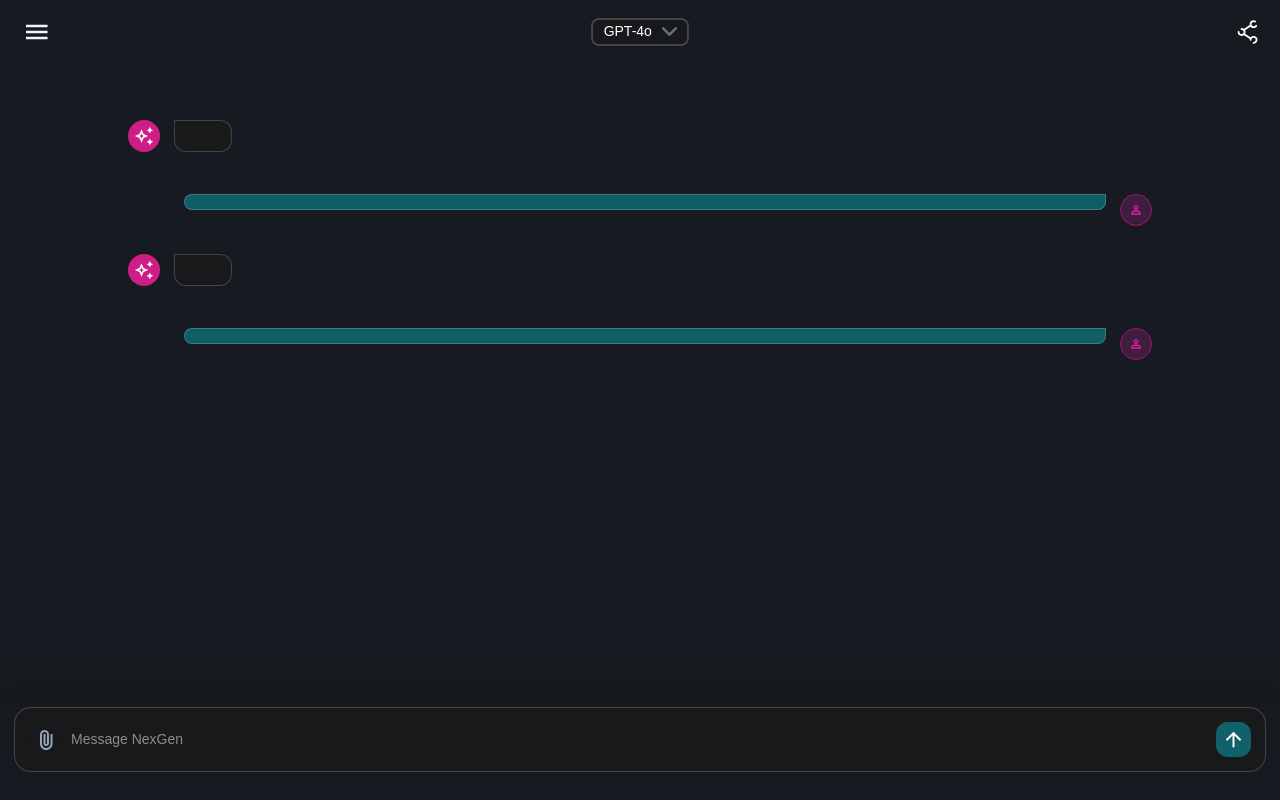
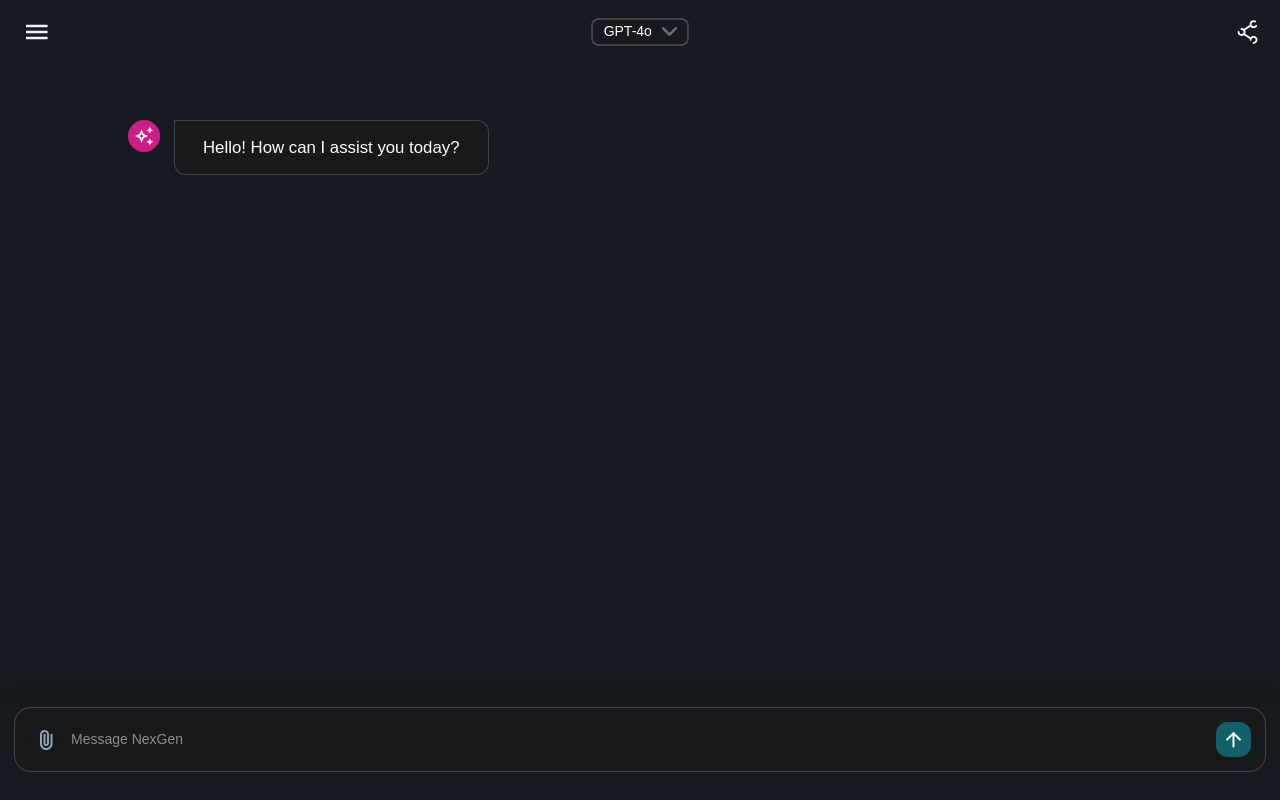
Before and after one commit to cosminbrn/AI-Interface, a React (Vite) app in the folder frontend/: page / in a window 1280 px wide. Built offline with nearby package versions, Linux system fonts and the light colour scheme; a web font is replaced by a local one.

Commit message:
Add react state storage for the messages

```diff
--- a/frontend/src/features/page/Page.tsx
+++ b/frontend/src/features/page/Page.tsx
@@ -5,15 +5,41 @@ import Input from "../../layouts/Input/Input";
 import Sidebar from "../../layouts/sidebar/Sidebar";
 import { useState } from "react";
 
+export interface Message {
+    id: string;
+    text: string;
+    sender: 'user' | 'ai';
+    timestamp: Date;
+}
+
 export default function Page() {
     const [isSidebarOpen, setIsSidebarOpen] = useState(false);
+
+    const [messages, setMessages] = useState<Message[]>([
+        {
+            id: '1',
+            text: 'Hello! How can I assist you today?',
+            sender: 'ai',
+            timestamp: new Date(),
+        }
+    ]);
+
+    const handleSendMessage = (text: string) => {
+        const newMessage: Message = {
+            id: Date.now().toString(),
+            text: text,
+            sender: 'user',
+            timestamp: new Date(),
+        }
+        setMessages([...messages, newMessage]);
+    };
 
     return (
         <div className={styles.page}>
             <Sidebar isOpen={isSidebarOpen} onClose={() => setIsSidebarOpen(false)} />
             <Header onMenuClick={() => setIsSidebarOpen(true)} />
-            <Chat />
-            <Input />
+            <Chat messages={messages} />
+            <Input onSendMessage={handleSendMessage}/>
         </div>
     )
 }
--- a/frontend/src/layouts/Input/Input.tsx
+++ b/frontend/src/layouts/Input/Input.tsx
@@ -1,8 +1,30 @@
 import styles from './Input.module.scss';
 import paperclip from '../../assets/icons/paperclipIcon.svg';
 import Send from '../../assets/icons/sendIcon.svg';
+import { useState } from 'react';
 
-export default function Input() {
+interface InputProps {
+    onSendMessage: (text: string) => void;
+}
+
+export default function Input({ onSendMessage }: InputProps) {
+
+    const [inputValue, setInputValue] = useState('');
+
+    const handleSend = () => {
+        if (inputValue.trim() === '') return;
+
+        onSendMessage(inputValue);
+        setInputValue('');
+    };
+
+    const handleKeyDown = (e: React.KeyboardEvent<HTMLTextAreaElement>) => {
+        if (e.key === 'Enter' && !e.shiftKey) {
+            e.preventDefault();
+            handleSend();
+        }
+    };
+
     return (
         <div className={styles.backgroundContainer}>
             <div className={styles.inputContainer}>
@@ -12,6 +34,9 @@ export default function Input() {
                 <textarea
                     className={styles.textarea}
                     placeholder="Message NexGen"
+                    value={inputValue}
+                    onChange={(e) => setInputValue(e.target.value)}
+                    onKeyDown={handleKeyDown}
                 />
                 <div className={styles.send}>
                     <img src={Send} alt="send icon" />
--- a/frontend/src/layouts/chat/Chat.tsx
+++ b/frontend/src/layouts/chat/Chat.tsx
@@ -1,14 +1,22 @@
 import styles from './Chat.module.scss';
 import ModelMessageContainer from '../../components/modelMessageContainer/ModelMessageContainer';
 import UserMessageContainer from '../../components/userMessageContainer/UserMessageContainer';
+import type { Message } from '../../features/page/Page';
 
-export default function Chat() {
+interface ChatProps {
+    messages: Message[];
+}
+
+export default function Chat({ messages }: ChatProps) {
     return (
         <div className={styles.chat}>
-            <ModelMessageContainer />
-            <UserMessageContainer />
-            <ModelMessageContainer />
-            <UserMessageContainer />
+            {messages.map((message) => {
+                if (message.sender === 'user') {
+                    return <UserMessageContainer key={message.id} text={message.text} />;
+                } else {
+                    return <ModelMessageContainer key={message.id} text={message.text} />;
+                }
+            })}
         </div>
     )
 }
```
